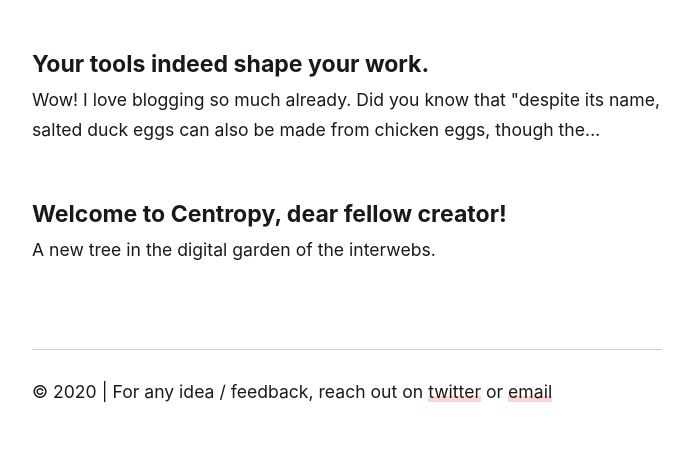
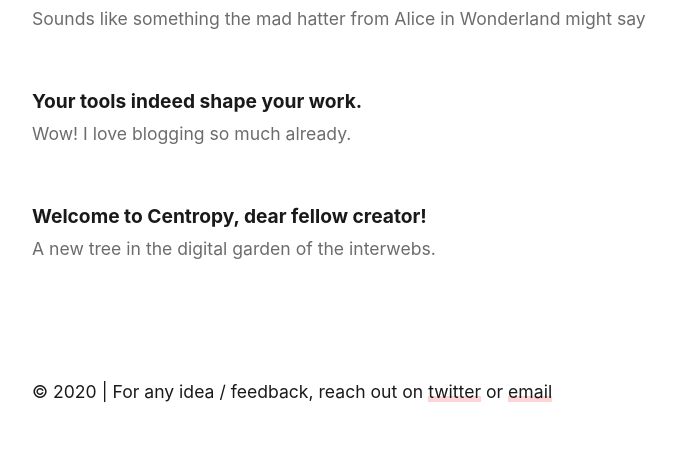
Before and after one commit to pzync/centropy, a Gatsby site: page / in a window 1280 px wide. Shown: the part 666-1116 px from the top of the page, without its empty margins (293-983 px from the left). Built offline with nearby package versions, Linux system fonts and the light colour scheme; Gatsby itself is replaced by a stand-in of ours; some packages are replaced by stand-ins of ours; a web font is replaced by a local one.

Commit message:
changed the spacings. shortened the post desc on index. added the h4 called ALL NOTES in index.

```diff
--- a/content/blog/my-second-post/index.md
+++ b/content/blog/my-second-post/index.md
@@ -1,6 +1,7 @@
 ---
 title: Your tools indeed shape your work.
 date: "2015-05-06T23:46:37.121Z"
+description: Wow! I love blogging so much already.
 ---
 
 Wow! I love blogging so much already.
--- a/content/blog/new-beginnings/index.md
+++ b/content/blog/new-beginnings/index.md
@@ -1,7 +1,7 @@
 ---
 title: When stuck at the beginning, start from the middle.
 date: "2015-05-28T22:40:32.169Z"
-description: Sounds like something the mad hatter from Alice in Wonderland might say. But it's a tried-and-tested formula.
+description: Sounds like something the mad hatter from Alice in Wonderland might say
 ---
 
 Far far away, behind the word mountains, far from the countries Vokalia and
--- a/src/components/layout.js
+++ b/src/components/layout.js
@@ -61,13 +61,15 @@ const Layout = ({ location, title, children }) => {
     >
       <header>{header}</header>
       <main>{children}</main>
-      <hr
+      {/* <hr
           style={{
-            marginTop: rhythm(3),
+            marginTop: rhythm(1),
 
           }}
-        />
-      <footer>
+        /> */}
+      <footer style={{
+        marginTop: rhythm(4),
+      }}>
         © {new Date().getFullYear()} | For any idea / feedback, reach out on
         {` `}
         <a href="https://twitter.com/shekhargurav">twitter</a>
--- a/src/pages/index.tsx
+++ b/src/pages/index.tsx
@@ -38,6 +38,7 @@ const BlogIndex = ({ data, location }: PageProps<Data>) => {
     <Layout location={location} title={siteTitle}>
       <SEO title="All Notes" />
       <Bio />
+      <h4 style={{color: `rgba(0,0,0,.32)`, fontWeight: `bold`}}>All Notes</h4>
       {posts.map(({ node }) => {
         const title = node.frontmatter.title || node.fields.slug
         return (
@@ -46,6 +47,8 @@ const BlogIndex = ({ data, location }: PageProps<Data>) => {
               <h3
                 style={{
                   marginBottom: rhythm(1 / 4),
+                  fontSize: '1.2rem',
+                  fontWeight: 'bold'
                 }}
               >
                 <Link
@@ -60,7 +63,7 @@ const BlogIndex = ({ data, location }: PageProps<Data>) => {
               </h3>
               {/* <small>{node.frontmatter.date}</small> */}
             </header>
-            <section>
+            <section style={{opacity: '.64'}}>
               <p
                 dangerouslySetInnerHTML={{
                   __html: node.frontmatter.description || node.excerpt,
```
Also changed, not shown: src/templates/blog-post.js (+4 -3 lines).
